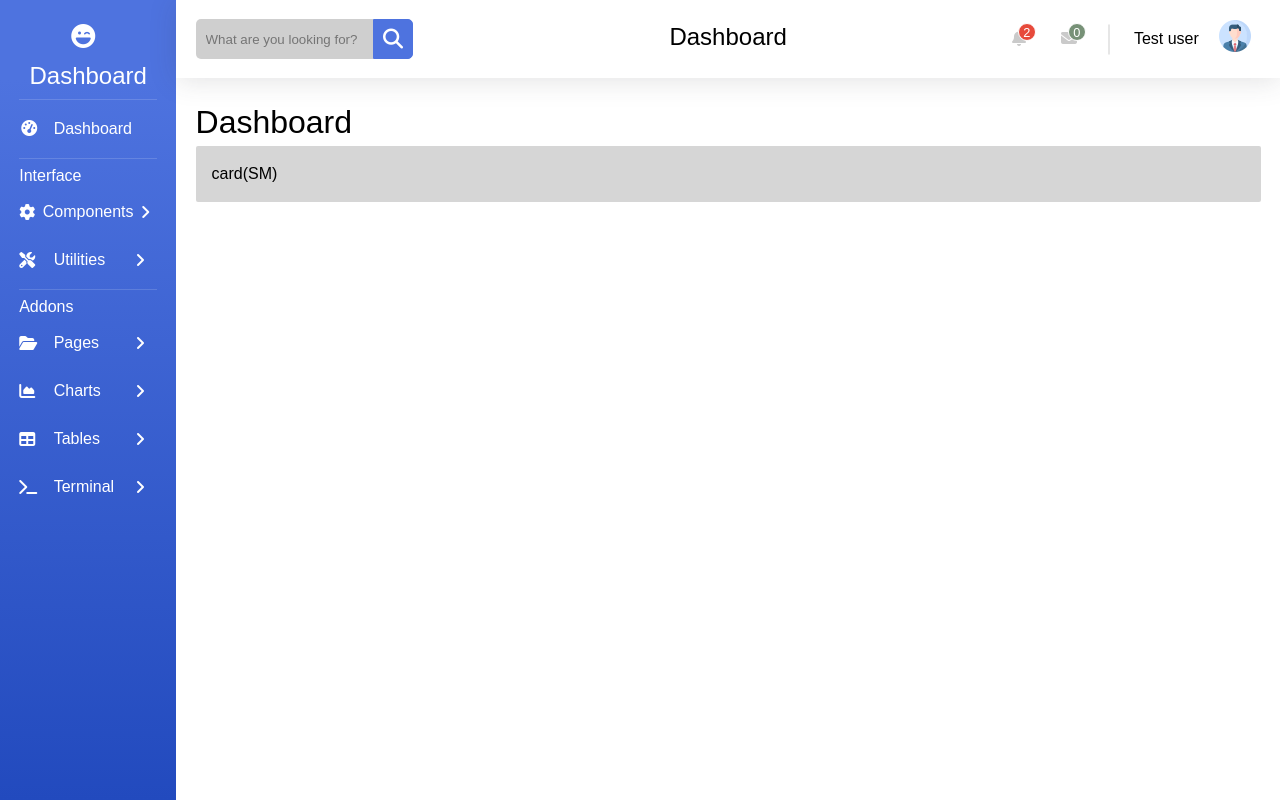
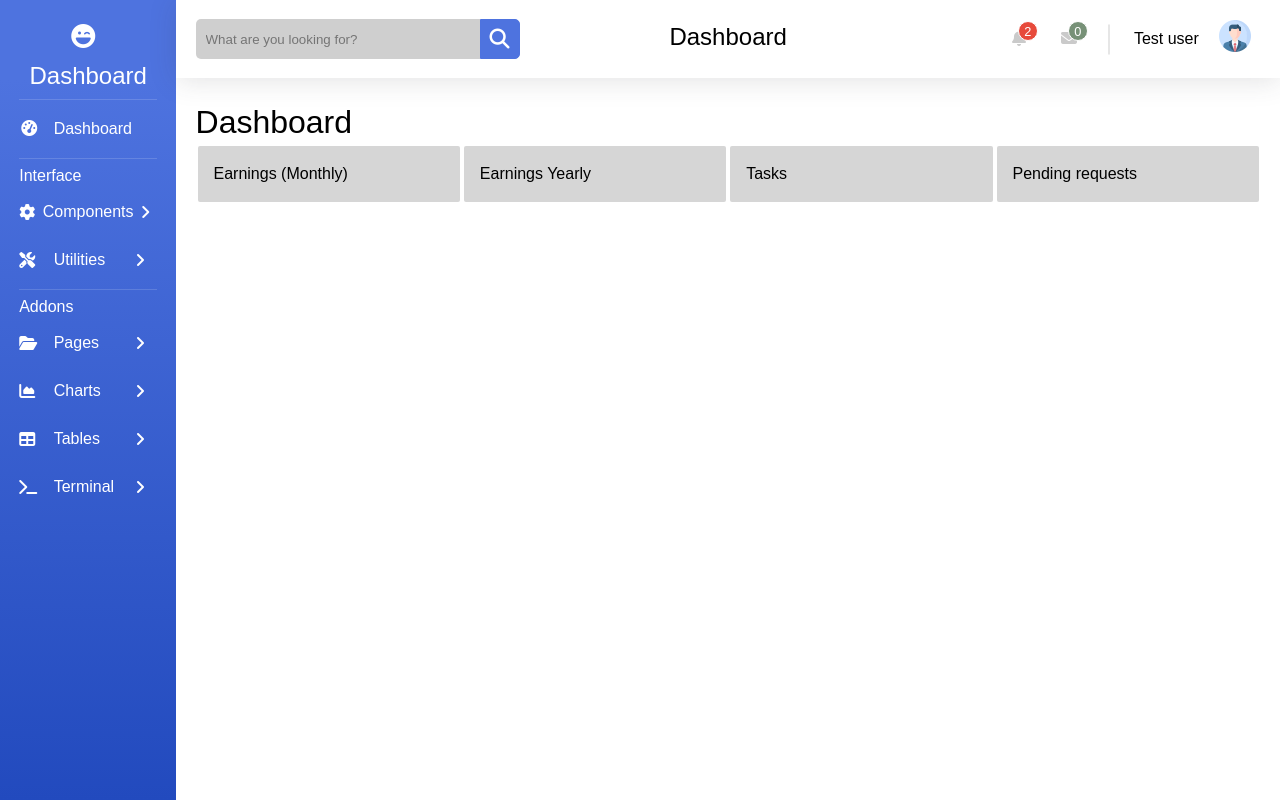
Before and after one commit to Troldefar/rgd, a Vue app: page / in a window 1280 px wide. Built offline with nearby package versions, Linux system fonts and the light colour scheme; a web font is replaced by a local one.

Commit message:
RF card component

```diff
--- /dev/null
+++ b/src/assets/js/arrays/homeCards.js
@@ -0,0 +1,34 @@
+export const HomeCards = [
+  {
+    title: 'earnings_month',
+    header: 'Earnings (Monthly)',
+    icon: 'far fa-calendar-check',
+    data: [1,2,3],
+    type: 'small',
+    borderColor: 'red'
+  },
+  {
+    title: 'earnings_year',
+    header: 'Earnings Yearly',
+    icon: 'fas fa-hand-holding-usd',
+    data: [4,5,6],
+    type: 'small',
+    borderColor: 'green'
+  },
+  {
+    title: 'tasks',
+    header: 'Tasks',
+    icon: 'fas fa-tasks',
+    data: [7,8,9],
+    type: 'small',
+    borderColor: 'blue'
+  },
+  {
+    title: 'pending_req',
+    header: 'Pending requests',
+    icon: 'far fa-comment',
+    data: [10,11,12],
+    type: 'small',
+    borderColor: 'orange'
+  }
+];
--- a/src/components/el/Card.vue
+++ b/src/components/el/Card.vue
@@ -1,22 +1,14 @@
 <template>
-  <div v-if="type==='small'" :class="`card ${leftBorderColor}`">
+  <div v-if="type==='small'" :class="`card ${borderColor}`">
     <div class="content">
       {{ text }}
-    </div>
-  </div>
-  <div v-else class="card">
-    <div class="header">
-      {{ type }}
-    </div>
-    <div class="data">
-      {{ data }}
     </div>
   </div>
 </template>
 
 <script>
 export default {
-  props: ['type', 'text', 'data', 'leftBorderColor'],
+  props: ['type', 'text', 'data', 'borderColor', 'header'],
   setup() {
     return {}
   }
--- a/src/components/el/Search.vue
+++ b/src/components/el/Search.vue
@@ -22,7 +22,7 @@ export default {
 }
 
 .searchTerm {
-  width: 50%;
+  width: 80%;
   background: rgb(207, 207, 207);
   padding: 10px;
   height: 40px;
--- a/src/components/layout/UpperMenu.vue
+++ b/src/components/layout/UpperMenu.vue
@@ -122,11 +122,11 @@ export default {
 
 .m .user .notification > span {
   position: absolute;
-  top: -4px;
-  right: -12px;
+  top: -6px;
+  right: -14px;
   border-radius: 50%;
-  width: 18px;
-  height: 18px;
+  width: 20px;
+  height: 20px;
   text-align: center;
   font-size: 0.8rem;
   background: #e74a3b;
--- a/src/views/Home.vue
+++ b/src/views/Home.vue
@@ -3,16 +3,42 @@
     <h1>
       Dashboard
     </h1>
-    <Card type="small" text="card(SM)" data="123" />
+    <div class="upper">
+      <Card
+        v-for="item in HomeCards"
+        :key="item.title"
+        :type="item.type"
+        :text="item.header"
+        :data="item.data"
+        :border="item.borderColor"
+      />
+    </div>
   </div>
 </template>
 
 <script>
+import { HomeCards } from '../assets/js/arrays/homeCards';
 import Card from '../components/el/Card';
 export default {
   name: 'Home',
   components: {
     Card
+  },
+  setup() {
+    return {
+      HomeCards
+    }
   }
 }
 </script>
+
+<style scoped>
+.home .upper {
+  display: flex;
+  flex-wrap: wrap;
+}
+
+.home .upper > div {
+  margin: 0px 2px;
+}
+</style>
```
